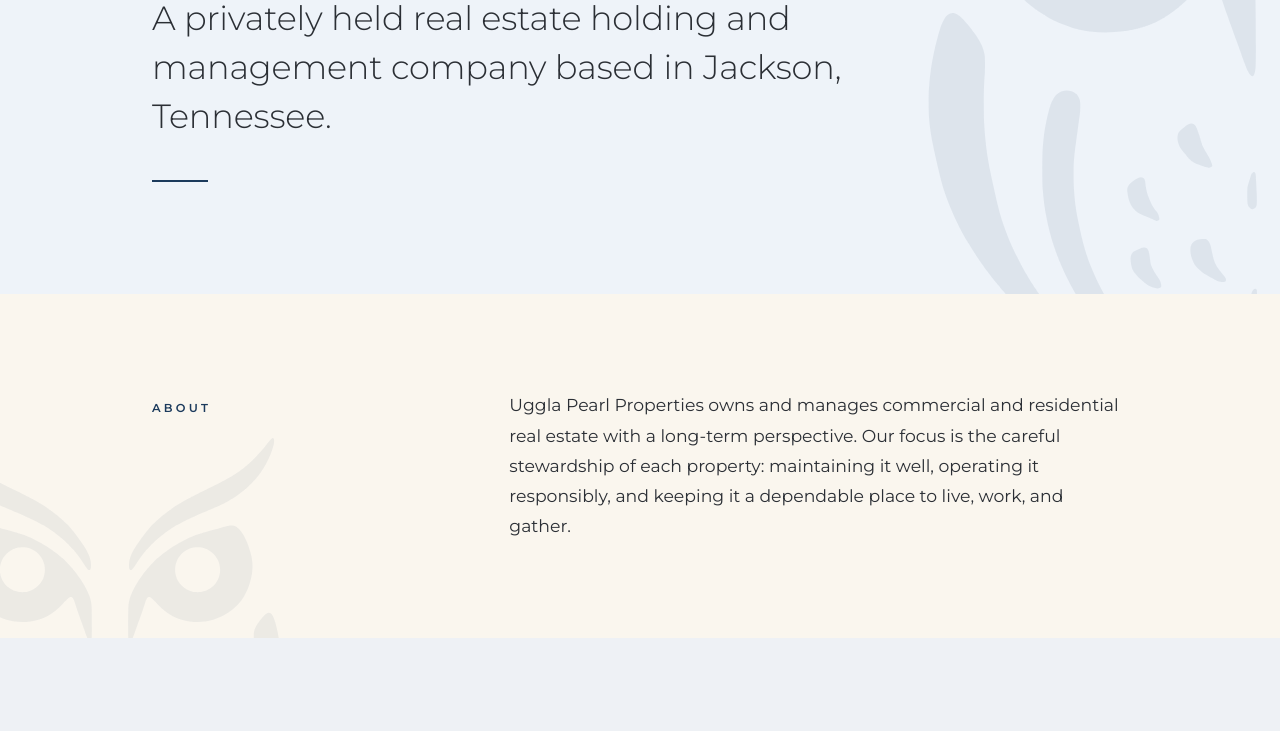
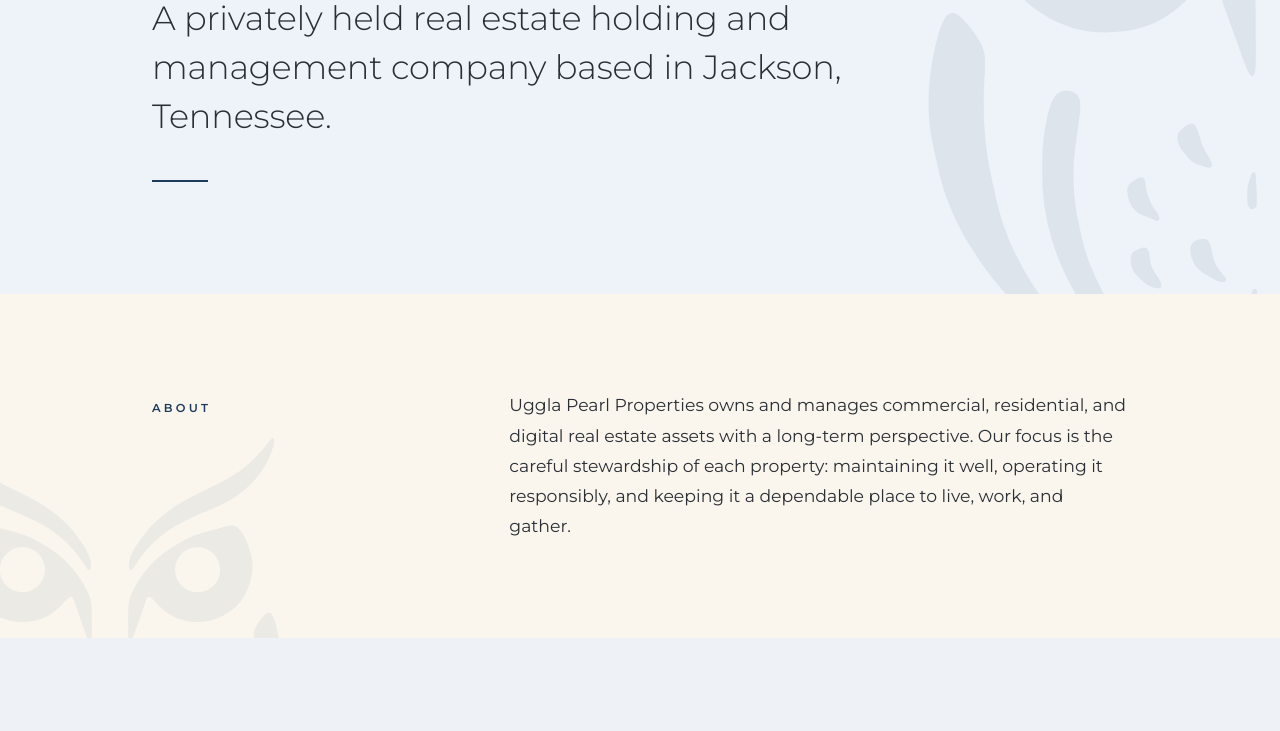
Before and after one commit to DParkerson7/ugglapearl-site, a plain HTML site: page index.html in a window 1280 px wide. Shown: the part 353-1084 px from the top of the page. Drawn offline with Linux system fonts and the light colour scheme.

Commit message:
About: commercial, residential, and digital assets

```diff
--- a/index.html
+++ b/index.html
@@ -105,7 +105,7 @@
   <section class="band wm-full" id="about" aria-labelledby="about-label">
     <div class="wrap two">
       <p class="label" id="about-label">About</p>
-      <p>Uggla Pearl Properties owns and manages commercial and residential real estate with a long-term perspective. Our focus is the careful stewardship of each property: maintaining it well, operating it responsibly, and keeping it a dependable place to live, work, and gather.</p>
+      <p>Uggla Pearl Properties owns and manages commercial, residential, and digital real estate assets with a long-term perspective. Our focus is the careful stewardship of each property: maintaining it well, operating it responsibly, and keeping it a dependable place to live, work, and gather.</p>
     </div>
   </section>
 
```
